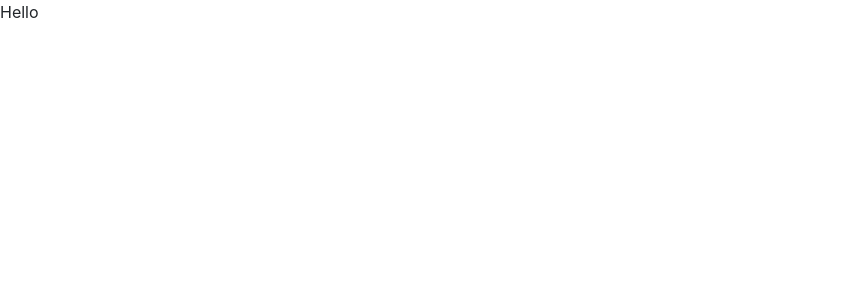
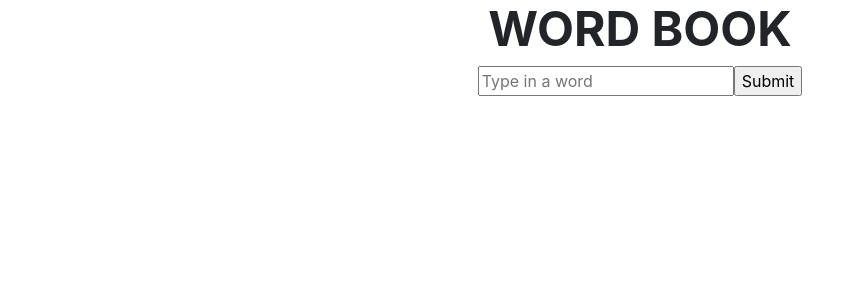
Before and after one commit to nadPle/dictionary-react-app, a React (Create React App) app: page / in a window 1280 px wide. Shown: the top 300 px of the page, without its empty margins (0-864 px from the left). Built offline with nearby package versions, Linux system fonts and the light colour scheme.

Commit message:
Added basic search function

```diff
--- a/src/App.css
+++ b/src/App.css
@@ -0,0 +1,4 @@
+.App .container {
+  max-width: 600px;
+  text-align: center;
+}
--- a/src/App.js
+++ b/src/App.js
@@ -1,10 +1,14 @@
 import "./App.css";
+import Dictionary from "./Dictionary";
 
 function App() {
   return (
     <div className="App">
-      <header className="App-header"></header>
-      Hello
+      <div className="container">
+        <main>
+          <Dictionary />
+        </main>
+      </div>
     </div>
   );
 }
--- /dev/null
+++ b/src/Dictionary.css
@@ -0,0 +1,4 @@
+.Dictionary h1 {
+  font-size: 3rem;
+  font-weight: 700;
+}
--- /dev/null
+++ b/src/Dictionary.js
@@ -0,0 +1,29 @@
+import React, { useState } from "react";
+import "./Dictionary.css";
+
+export default function Dictionary() {
+  let [keyword, setKeyword] = useState("");
+
+  function search(event) {
+    event.preventDefault();
+    alert(keyword);
+  }
+
+  function handleKeywordChange(event) {
+    setKeyword(event.target.value);
+  }
+
+  return (
+    <div className="Dictionary">
+      <h1>WORD BOOK</h1>
+      <form onSubmit={search}>
+        <input
+          type="search"
+          placeholder="Type in a word"
+          onChange={handleKeywordChange}
+        />
+        <input type="submit" value="Submit" />
+      </form>
+    </div>
+  );
+}
```
